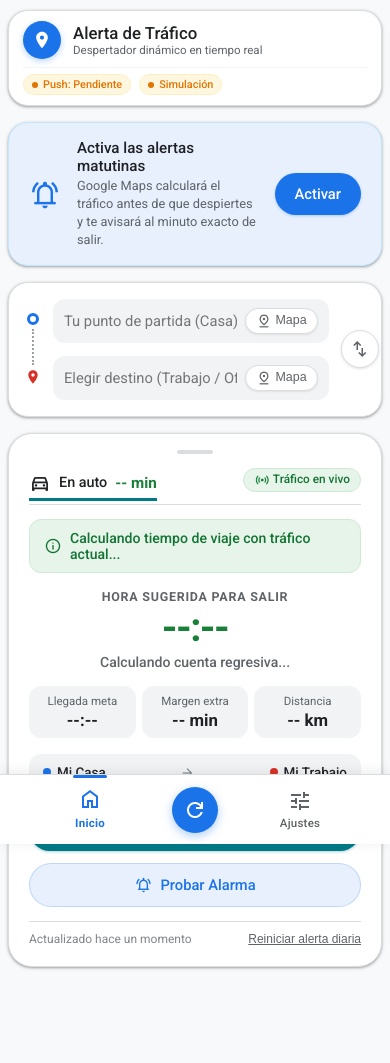
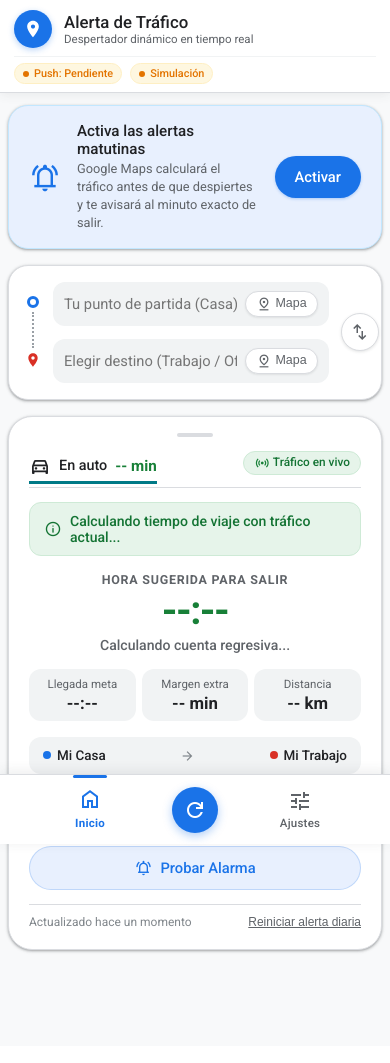
Before and after one commit to manuel-marg/Alerta-Trafico, a web app: file public/index.html in a window 390 px wide. After the commit the page ends 953 px from the top, so only its background shows below. Run offline with its HTML, style and script files only (its server is not run), Linux system fonts and the light colour scheme; some web fonts are replaced.

Commit message:
feat(ui): replace floating header card with full-width sticky native mobile top navbar

```diff
--- a/public/index.html
+++ b/public/index.html
@@ -2,7 +2,7 @@
 <html lang="es">
 <head>
   <meta charset="UTF-8" />
-  <meta name="viewport" content="width=device-width, initial-scale=1.0, maximum-scale=1.0, user-scalable=no" />
+  <meta name="viewport" content="width=device-width, initial-scale=1.0, maximum-scale=1.0, user-scalable=no, viewport-fit=cover" />
   <meta name="theme-color" content="#ffffff" />
   <meta name="apple-mobile-web-app-capable" content="yes" />
   <meta name="apple-mobile-web-app-status-bar-style" content="default" />
@@ -22,9 +22,8 @@
 </head>
 <body>
 
-  <div class="container">
-    <!-- Google Maps Floating Header Card -->
-    <header class="gmaps-search-card">
+  <!-- Navbar Superior Fija estilo App Móvil Nativa -->
+  <header class="top-navbar">
     <div class="gmaps-header-top">
       <div class="logo-group">
         <div class="gmaps-icon-badge">
@@ -76,6 +75,8 @@
       </span>
     </div>
   </header>
+
+  <div class="container">
 
     <!-- Vista 1: Inicio (Ruta y Resumen de Viaje) -->
     <main id="view-home" class="app-view">
--- a/public/styles.css
+++ b/public/styles.css
@@ -71,7 +71,7 @@ body {
   display: flex;
   flex-direction: column;
   align-items: center;
-  padding: 16px 12px 96px 12px;
+  padding: 0 0 96px 0;
   -webkit-font-smoothing: antialiased;
 }
 
@@ -81,6 +81,7 @@ body {
   display: flex;
   flex-direction: column;
   gap: 16px;
+  padding: 14px 12px 0 12px;
 }
 
 /* Base Card Style */
@@ -98,17 +99,25 @@ body {
   box-shadow: var(--gmaps-shadow-hover);
 }
 
-/* 1. Header: Google Maps Search Bar Card */
-.gmaps-search-card {
-  background: var(--gmaps-surface);
-  border: 1px solid var(--gmaps-border);
-  border-radius: 24px;
-  padding: 12px 16px;
-  box-shadow: var(--gmaps-shadow);
+/* 1. Top Navbar estilo App Móvil Nativa (Simétrico al Bottom Nav) */
+.top-navbar {
+  position: sticky;
+  top: 0;
+  left: 0;
+  right: 0;
+  width: 100%;
+  max-width: 620px;
+  margin: 0 auto;
+  background: rgba(255, 255, 255, 0.94);
+  backdrop-filter: blur(12px);
+  -webkit-backdrop-filter: blur(12px);
+  border-bottom: 1px solid var(--gmaps-border);
+  box-shadow: 0 2px 10px rgba(60, 64, 67, 0.08);
+  padding: calc(10px + env(safe-area-inset-top, 0px)) 16px 10px 16px;
   display: flex;
   flex-direction: column;
   gap: 8px;
-  position: relative;
+  z-index: 9995;
 }
 
 .gmaps-header-top {
@@ -1332,11 +1341,13 @@ label {
 
 @media (max-width: 500px) {
   body {
-    padding: 10px 8px 96px 8px;
+    padding: 0 0 96px 0;
   }
-  .gmaps-search-card {
-    border-radius: 20px;
-    padding: 10px 14px;
+  .container {
+    padding: 12px 8px 0 8px;
+  }
+  .top-navbar {
+    padding: calc(10px + env(safe-area-inset-top, 0px)) 14px 8px 14px;
     gap: 8px;
   }
   .gmaps-title {
--- a/public/sw.js
+++ b/public/sw.js
@@ -1,6 +1,6 @@
 // Service Worker para Alerta de Tráfico PWA
 
-const CACHE_NAME = 'alerta-trafico-v11';
+const CACHE_NAME = 'alerta-trafico-v12';
 const STATIC_ASSETS = [
   '/',
   '/index.html',
```
Also changed, not shown: memory.md (+1 -0 lines). Lines whose indentation alone changed are shown as unchanged.
